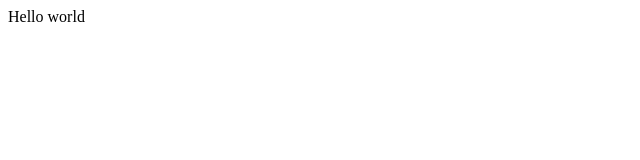
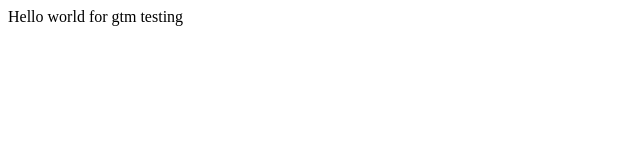
Before and after one commit to tanishkmobisy/gtm-testing, a plain HTML site: page index.html in a window 1280 px wide. Shown: the whole page, without its empty margins (0-640 px from the left). Drawn offline with Linux system fonts and the light colour scheme.

```diff
--- a/index.html
+++ b/index.html
@@ -24,7 +24,7 @@
     height="0" width="0" style="display:none;visibility:hidden"></iframe></noscript>
     <!-- End Google Tag Manager (noscript) -->
 
-    Hello world
+    Hello world for gtm testing
 
 </body>
 </html>
```
